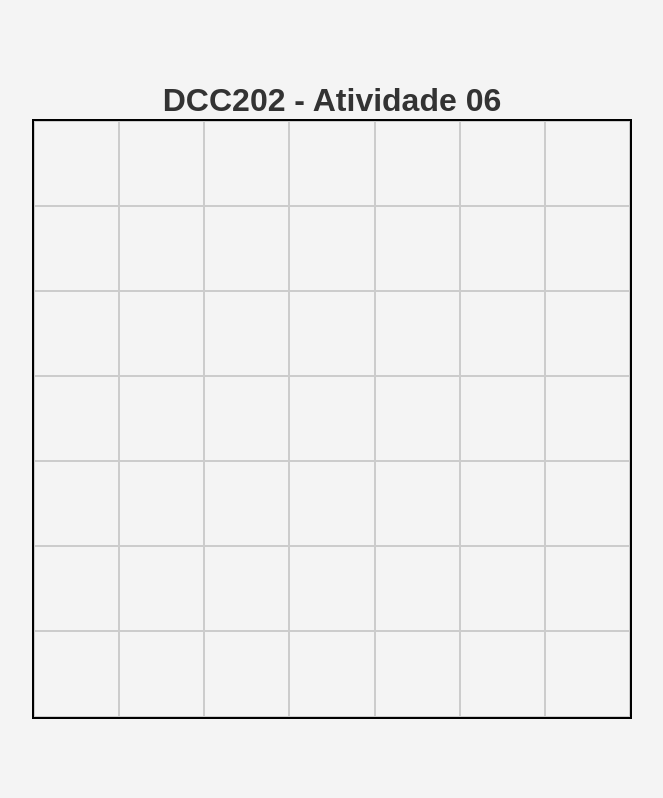
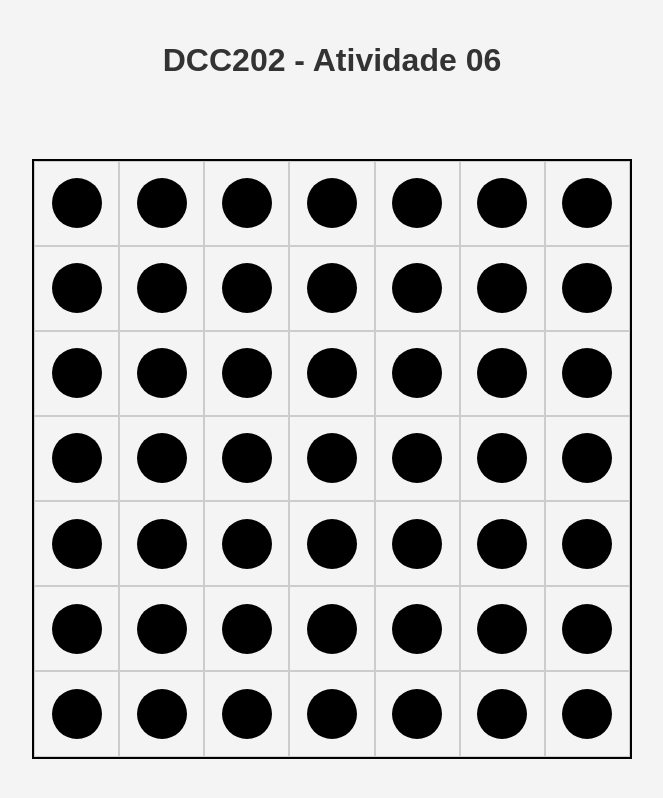
Before and after one commit to ufjf-dcc202/ufjf-dcc202-2025-1-b-atv06-gabrielduqueschiffner, a plain HTML site: page index.html in a window 1280 px wide. Shown: the whole page, without its empty margins (308-971 px from the left). Drawn offline with Linux system fonts and the light colour scheme.

Commit message:
adiciona pecas do jogo

```diff
--- a/main.js
+++ b/main.js
@@ -1,3 +1,6 @@
+// main.js
+
+const laranja = 'laranja';
 
 
 function criaTabuleiro(){
@@ -14,12 +17,26 @@ function criaCelula(){
 }
 
 
+function criaPeca(cor, posicao){
+    const peca = document.createElement('div');
+    peca.classList.add('peca');
+    peca.dataset.posicao = posicao;
+    peca.dataset.cor = cor;
+    return peca;
+}
+
+
 
 const tab = criaTabuleiro();
 document.body.appendChild(tab);
 
+
   for(let i=0; i<49; i++){
+
     const celula = criaCelula();
+    const peca = criaPeca(laranja,i);
+
     tab.appendChild(celula);
+    celula.appendChild(peca);
 
   }
--- a/style.css
+++ b/style.css
@@ -15,6 +15,9 @@ body {
     height: 100vh;
 }
 
+h1 {
+    margin-bottom: 80px;
+}
 
 .tabuleiro{
     display: grid;
@@ -37,3 +40,11 @@ body {
     font-size: 24px;
     border: 1px solid #ccc;
 }
+
+.peca{
+    border-radius: 50px;
+    background-color: black;
+    width: 50px;
+    height: 50px;
+    display: flex;
+}
```
